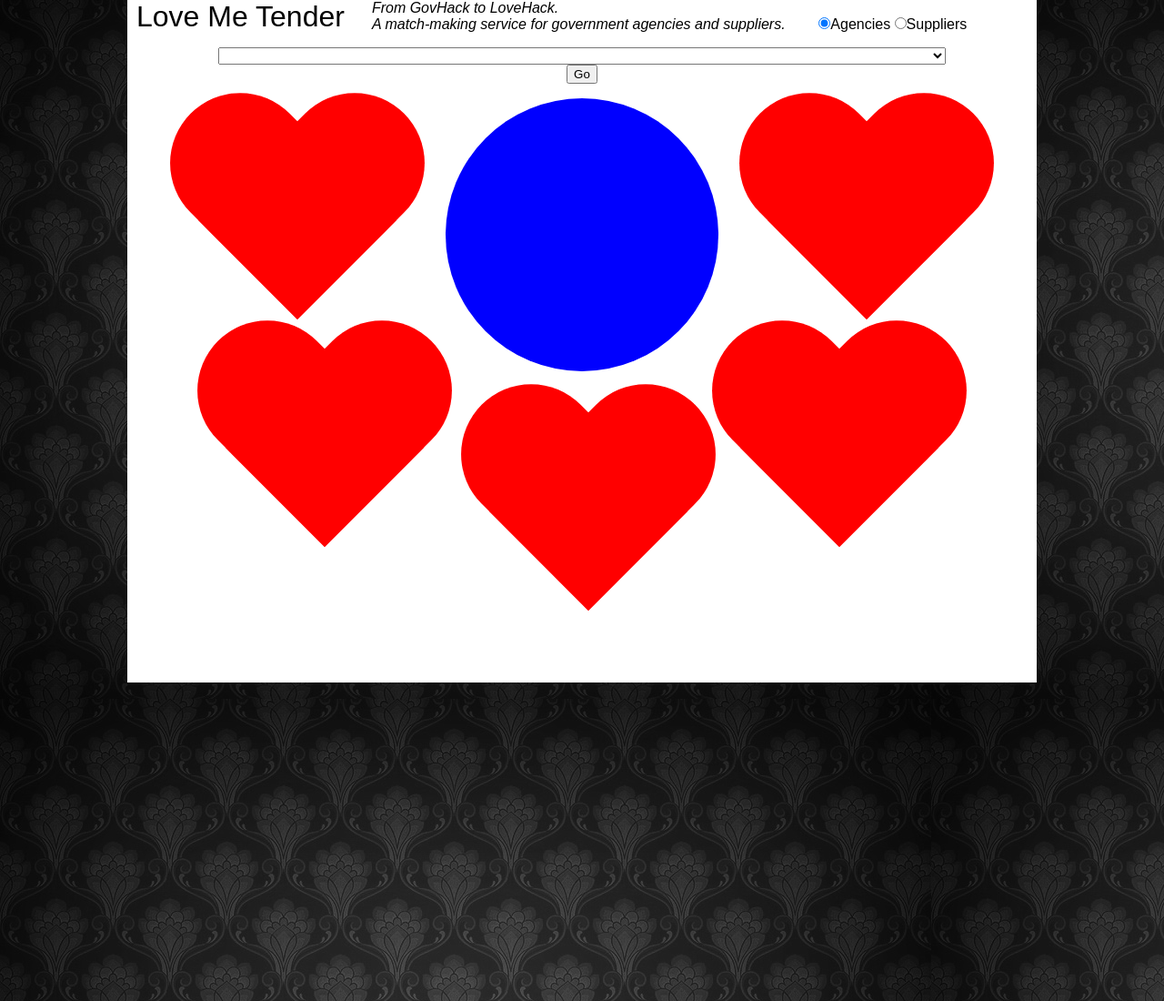
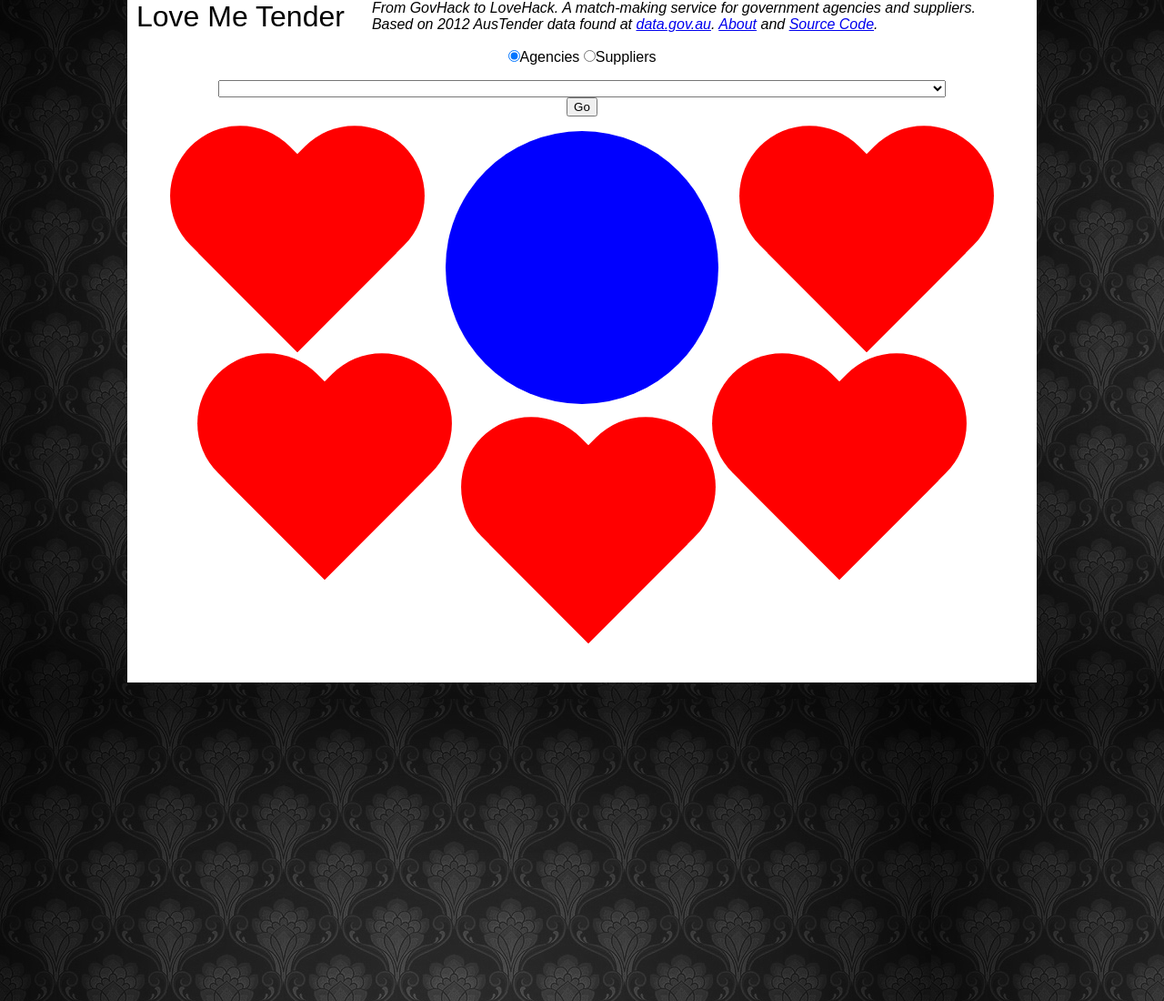
Before and after one commit to dpmcna/lovemetender, a plain HTML site: page index.html in a window 1280 px wide. Shown: the top 1100 px of the page at 91% size. Drawn offline with Linux system fonts and the light colour scheme.

Commit message:
update links in index.html

```diff
--- a/index.css
+++ b/index.css
@@ -26,6 +26,8 @@ body{
 	font-style: italic;
 }
 
+
+
 select{
 	display: block;
 	width: 800px;
@@ -36,6 +38,9 @@ select{
 input{
 	text-align: center;
 	margin: 0 auto;
+}
+#radio{
+	text-align: center;
 }
 
 div{
--- a/index.html
+++ b/index.html
@@ -7,14 +7,15 @@
 </head>
 
 <body>
+<div>
 <div id="h1">Love Me Tender</div>
-<div id="h2">From GovHack to LoveHack.<br> A match-making service for government agencies and suppliers.</div><br>
-<form>
-<div>
+<div id="h2">From GovHack to LoveHack. A match-making service for government agencies and suppliers.<br> Based on 2012 AusTender data found at <a href="http://www.data.gov.au/dataset/historical-australian-government-contract-data/">data.gov.au</a>. <a href="http://hackerspace.govhack.org/?q=groups/love-me-tender-project">About</a> and <a href="http://www.github.com/dpmcna/lovemetender">Source Code</a>.</div><br><br><br>
+</div>
+<form id="radio">
 	<input type="radio" id="agencies" name="choice" value="Agencies" checked>Agencies</input>
 	<input type="radio" id="suppliers" name="choice" value="Suppliers">Suppliers</input>
-</div>
 </form>
+
 <form>
 <div>
 	<select id="agenciesSelector"></select>
```
